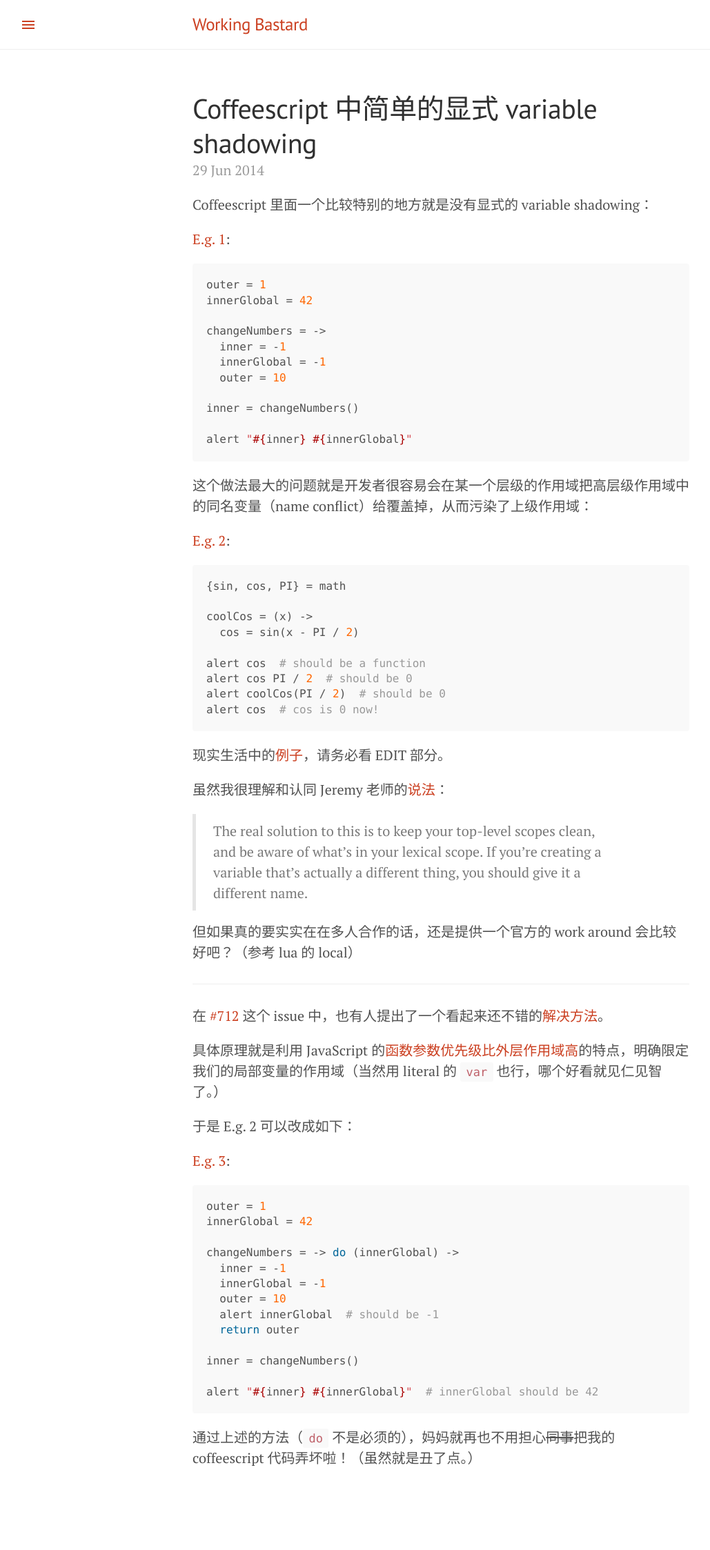
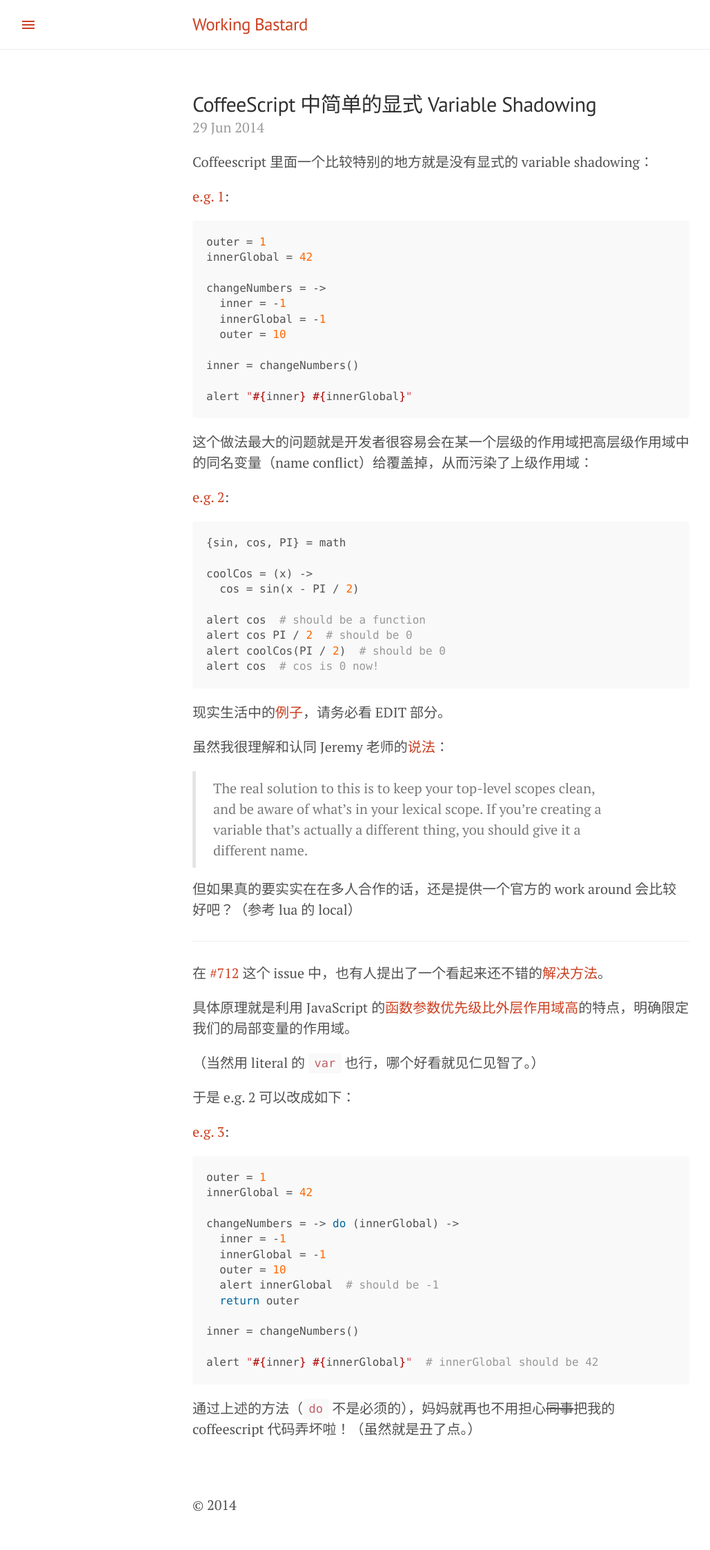
Before and after one commit to bcho/youknowmymind, a Jekyll site: the page built from _posts/2014-06-29-a-simple-workaround-for-variable-shadowing-in-coffeescript.md, in a window 1280 px wide. Shown: the whole page at 69% size, without its empty margins (1-1030 px from the left). Built offline with Jekyll 4.4.1, drawn with Linux system fonts in a browser that asks for light colours; Markdown is read by kramdown in place of the engine named in the settings; before the commit the page ends 2209 px from its top, so only the background shows below that.

Commit message:
Let changes happen!

````diff
--- a/_config.yml
+++ b/_config.yml
@@ -1,18 +1,18 @@
-markdown:         redcarpet
-pygments:         true
+markdown : redcarpet
+pygments : true
 
-permalink:        /:year/:month/:title/
+permalink : /:year/:month/:title/
 
-title:            Working Bastard
-tagline:
-description:
-url:              http://blog.youknowmymind.com
+title       : Working Bastard
+tagline     :
+description :
+url         : http://blog.youknowmymind.com
 
-author:
-  name:           hbc
-  url:            https://twitter.com/artofhuh
+author :
+  name : hbc
+  url  : https://twitter.com/artofhuh
 
-paginate:         1
+paginate : 1000000000
 
-github:           bcho
-twitter:          "@artofhuh"
+github  : bcho
+twitter : "@artofhuh"
--- a/_layouts/default.html
+++ b/_layouts/default.html
@@ -19,9 +19,12 @@
 
       <div class="container content">
         {{ content }}
+        <div class="block">
+          <p>&copy; 2014</p>
+        </div>
       </div>
     </div>
 
-    <a class="sidebar-nav" href="/about"></a>
+    <a class="sidebar-nav" href="/about.html"></a>
   </body>
 </html>
--- a/_posts/2014-06-29-a-simple-workaround-for-variable-shadowing-in-coffeescript.md
+++ b/_posts/2014-06-29-a-simple-workaround-for-variable-shadowing-in-coffeescript.md
@@ -1,5 +1,5 @@
 ---
-title: "Coffeescript 中简单的显式 variable shadowing"
+title: "CoffeeScript 中简单的显式 Variable Shadowing"
 data: 2014-06-29 12:00:00
 layout: post
 categories: javascript programming
@@ -7,7 +7,7 @@
 
 Coffeescript 里面一个比较特别的地方就是没有显式的 variable shadowing：
 
-[E.g. 1](http://dou.bz/3ROhYm):
+[e.g. 1](http://dou.bz/3ROhYm):
 
 ```coffeescript
 outer = 1
@@ -25,7 +25,7 @@
 
 这个做法最大的问题就是开发者很容易会在某一个层级的作用域把高层级作用域中的同名变量（name conflict）给覆盖掉，从而污染了上级作用域：
 
-[E.g. 2](http://dou.bz/3kjeWs):
+[e.g. 2](http://dou.bz/3kjeWs):
 
 ```coffeescript
 {sin, cos, PI} = math
@@ -56,12 +56,14 @@
 在 [#712](https://github.com/jashkenas/coffeescript/issues/712) 这个 issue 中，也有人提出了一个看起来还不错的[解决方法](https://github.com/jashkenas/coffeescript/issues/712#issuecomment-8595484)。
 
 
-具体原理就是利用 JavaScript 的[函数参数优先级比外层作用域高](https://developer.mozilla.org/en-US/docs/Web/JavaScript/Reference/Functions_and_function_scope?redirectlocale=en-US&redirectslug=JavaScript%2FReference%2FFunctions_and_function_scope#Name_conflicts)的特点，明确限定我们的局部变量的作用域（当然用 literal 的 ``var`` 也行，哪个好看就见仁见智了。）
+具体原理就是利用 JavaScript 的[函数参数优先级比外层作用域高](https://developer.mozilla.org/en-US/docs/Web/JavaScript/Reference/Functions_and_function_scope?redirectlocale=en-US&redirectslug=JavaScript%2FReference%2FFunctions_and_function_scope#Name_conflicts)的特点，明确限定我们的局部变量的作用域。
+
+（当然用 literal 的 ``var`` 也行，哪个好看就见仁见智了。）
 
 
-于是 E.g. 2 可以改成如下：
+于是 e.g. 2 可以改成如下：
 
-[E.g. 3](http://dou.bz/0gUswl):
+[e.g. 3](http://dou.bz/0gUswl):
 
 ```coffeescript
 outer = 1
--- a/public/css/lanyon.css
+++ b/public/css/lanyon.css
@@ -22,6 +22,7 @@
  * Sidebar Navigation
  * Slide effect
  * Posts and pages
+ * Block
  * Pagination
  * Reverse layout
  * Themes
@@ -180,12 +181,15 @@
 .page-title,
 .post-title {
   margin-top: 0;
+
+  font-size: 1.5rem;
 }
 
 .post-title a:hover,
 .post-title a:focus {
   text-decoration: none;
 }
+
 
 /* Meta data line below post title */
 .post-date {
@@ -218,6 +222,38 @@
 }
 .related-posts li a:hover small {
   color: inherit;
+}
+
+
+/*
+ * Block
+ */
+.block {
+  margin-bottom: 2.5rem;
+}
+
+.block-title {
+  margin-top: .5rem;
+  font-size: 1.5rem;
+}
+
+.block-list {
+  list-style: none;
+  padding: 0;
+}
+
+.block-list li {
+  text-overflow: ellipsis;
+  line-height: 2.3em;
+}
+
+.block-link:hover {
+  text-decoration: underline;
+}
+
+.block-meta {
+  font-size: .9em;
+  float: right;
 }
 
 
````
Also changed, not shown: about.md (+3 -1 lines), index.html (+13 -31 lines).
